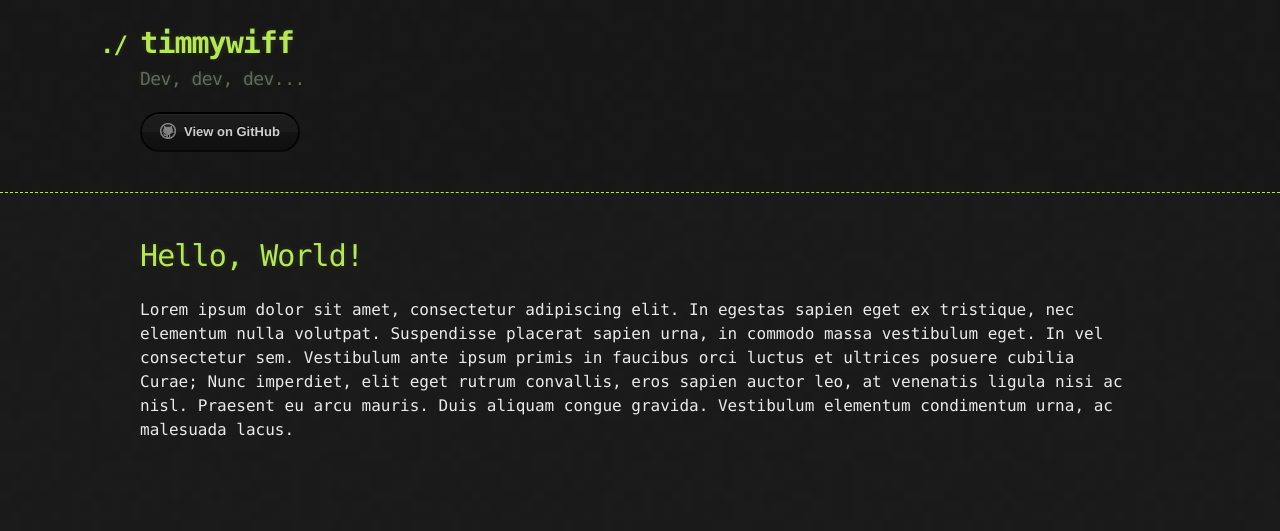
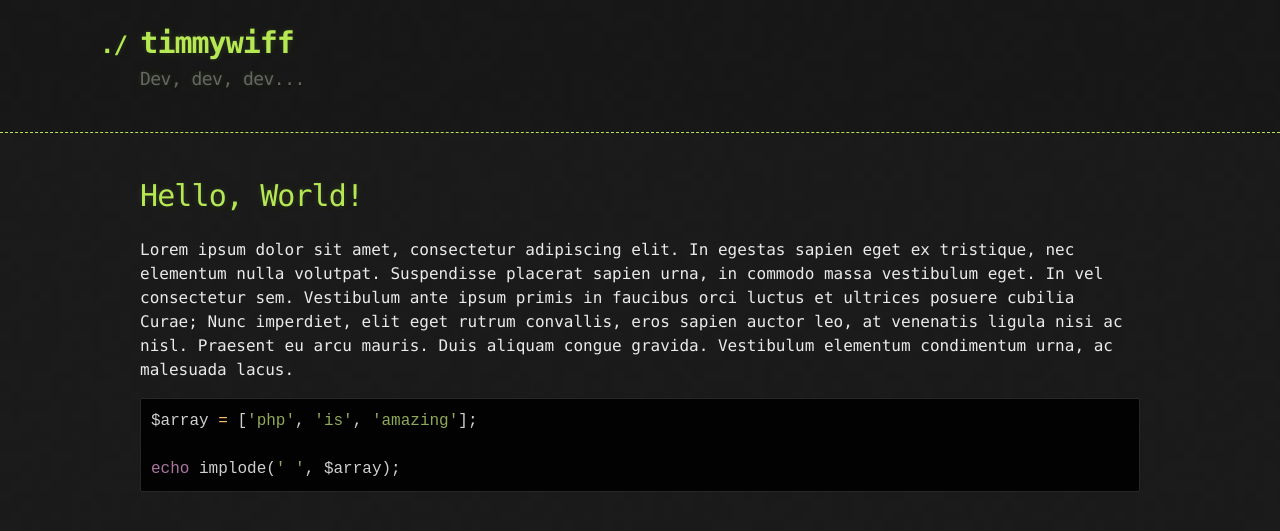
Before and after one commit to timmywiff/timmywiff.github.io, a Jekyll site: the page built from index.md, in a window 1280 px wide. Shown: the top 531 px of the page. Built offline with Jekyll 4.4.1, drawn with Linux system fonts in a browser that asks for light colours.

Commit message:
change default layout and homepage change

````diff
--- a/_layouts/default.html
+++ b/_layouts/default.html
@@ -20,8 +20,8 @@
           {% if site.show_downloads %}
             <a href="{{ site.github.zip_url }}" class="btn">Download as .zip</a>
             <a href="{{ site.github.tar_url }}" class="btn">Download as .tar.gz</a>
+            <a href="{{ site.github.repository_url }}" class="btn btn-github"><span class="icon"></span>View on GitHub</a>
           {% endif %}
-          <a href="{{ site.github.repository_url }}" class="btn btn-github"><span class="icon"></span>View on GitHub</a>
         </section>
       </div>
     </header>
--- a/index.md
+++ b/index.md
@@ -1,8 +1,14 @@
 ---
 layout: default
-title: timmywiff | Home
+title: Home
 ---
 
 # Hello, World!
 
 Lorem ipsum dolor sit amet, consectetur adipiscing elit. In egestas sapien eget ex tristique, nec elementum nulla volutpat. Suspendisse placerat sapien urna, in commodo massa vestibulum eget. In vel consectetur sem. Vestibulum ante ipsum primis in faucibus orci luctus et ultrices posuere cubilia Curae; Nunc imperdiet, elit eget rutrum convallis, eros sapien auctor leo, at venenatis ligula nisi ac nisl. Praesent eu arcu mauris. Duis aliquam congue gravida. Vestibulum elementum condimentum urna, ac malesuada lacus.
+
+```php
+$array = ['php', 'is', 'amazing'];
+
+echo implode(' ', $array);
+```
````
